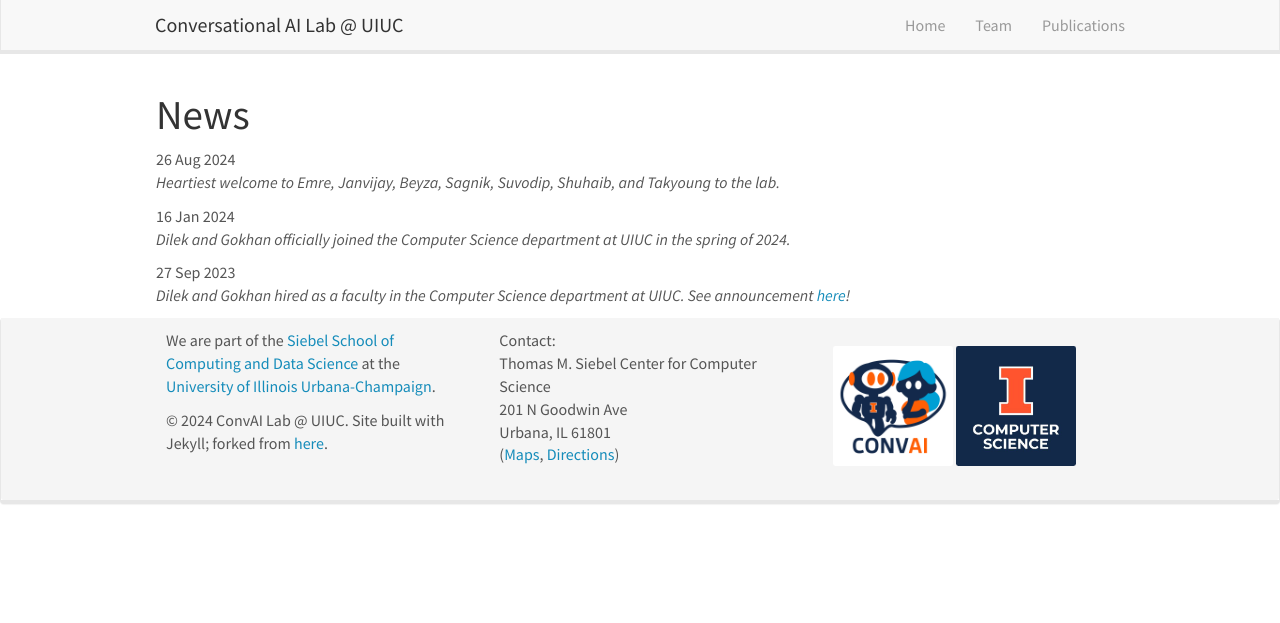
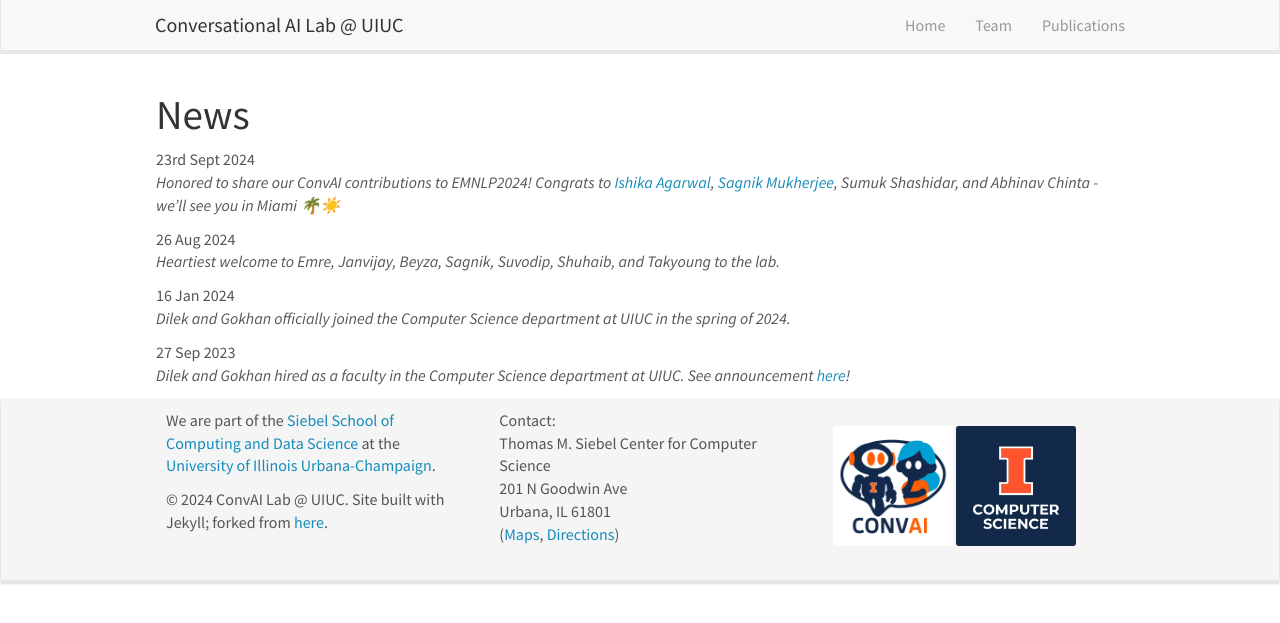
Before and after one commit to uiuc-conversational-ai-lab/uiuc-conversational-ai-lab.github.io, a Jekyll site: the page built from _pages/allnews.md, in a window 1280 px wide. Shown: the top 623 px of the page. Built offline with Jekyll 4.4.1, drawn with Linux system fonts in a browser that asks for light colours; nearby versions of some CDN libraries.

Commit message:
Update news.yml with EMNLP acceptances

```diff
--- a/_data/news.yml
+++ b/_data/news.yml
@@ -1,3 +1,6 @@
+- date: 23rd Sept 2024
+  headline: Honored to share our ConvAI contributions to EMNLP2024! Congrats to [Ishika Agarwal](https://arxiv.org/abs/2406.11709), [Sagnik](https://arxiv.org/abs/2406.11661) [Mukherjee](https://arxiv.org/abs/2403.15412), Sumuk Shashidar, and Abhinav Chinta - we'll see you in Miami 🌴☀️
+
 - date: 26 Aug 2024
   headline: Heartiest welcome to Emre, Janvijay, Beyza, Sagnik, Suvodip, Shuhaib, and Takyoung to the lab.
 
```
